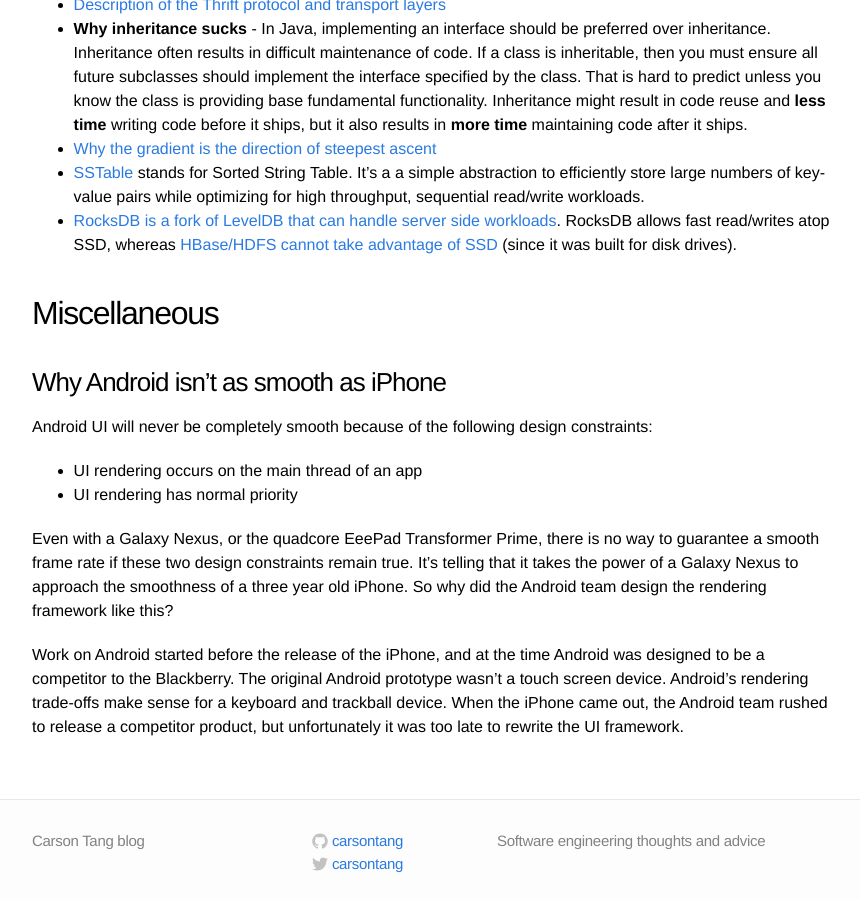
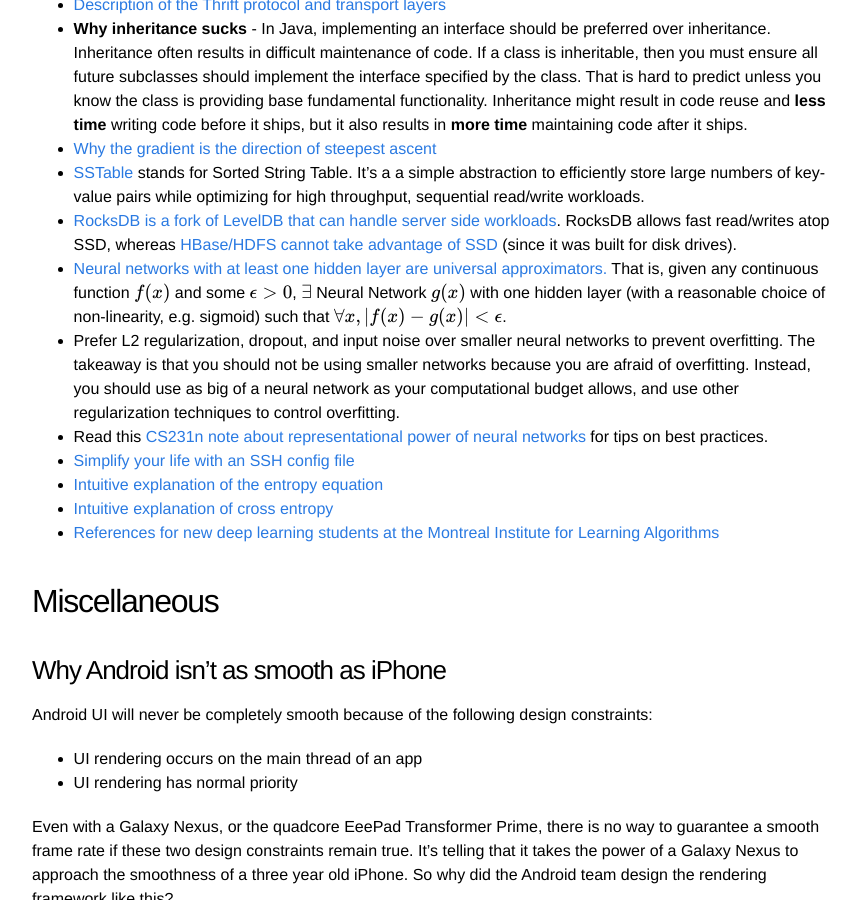
Before and after one commit to carsontang/carsontang.github.io, a Jekyll site: the page built from notes.md, in a window 1280 px wide and 900 px high, scrolled down 2166 px. Shown: the whole window, without its empty margins (208-1068 px from the left). Built offline with Jekyll 4.4.1, drawn with Linux system fonts in a browser that asks for light colours; formulas are drawn with MathJax 3.

Commit message:
Added deep learning resources

```diff
--- a/notes.md
+++ b/notes.md
@@ -100,6 +101,15 @@ permalink: /notes/
 * [Why the gradient is the direction of steepest ascent](http://www.math.usm.edu/lambers/mat280/spr10/lecture7.pdf)
 * [SSTable](https://www.igvita.com/2012/02/06/sstable-and-log-structured-storage-leveldb/) stands for Sorted String Table. It's a a simple abstraction to efficiently store large numbers of key-value pairs while optimizing for high throughput, sequential read/write workloads.
 * [RocksDB is a fork of LevelDB that can handle server side workloads](http://rocksdb.blogspot.com/2013/11/the-history-of-rocksdb.html). RocksDB allows fast read/writes atop SSD, whereas [HBase/HDFS cannot take advantage of SSD](http://hadoopblog.blogspot.com/2012/05/hadoop-and-solid-state-drives.html) (since it was built for disk drives).
+* [Neural networks with at least one hidden layer are universal
+	approximators.](http://cs231n.github.io/neural-networks-1/#representational-power) That is, given any continuous function $$f(x)$$ and some $$\epsilon > 0$$, $$\exists$$ Neural Network $$g(x)$$ with one hidden layer (with a reasonable choice of non-linearity, e.g. sigmoid) such that $$\forall x, |f(x) - g(x)| < \epsilon$$.
+* Prefer L2 regularization, dropout, and input noise over smaller neural networks to prevent overfitting. The takeaway is that you should not be using smaller networks because you are afraid of overfitting. Instead, you should use as big of a neural network as your computational budget allows, and use other regularization techniques to control overfitting.
+* Read this [CS231n note about representational power of neural networks](http://cs231n.github.io/neural-networks-1/#representational-power) for tips on best practices.
+* [Simplify your life with an SSH config
+	file](http://nerderati.com/2011/03/17/simplify-your-life-with-an-ssh-config-file/)
+* [Intuitive explanation of the entropy equation](https://www.youtube.com/watch?v=2s3aJfRr9gE)
+* [Intuitive explanation of cross entropy](http://colah.github.io/posts/2015-09-Visual-Information/)
+* [References for new deep learning students at the Montreal Institute for Learning Algorithms](https://docs.google.com/document/d/1IXF3h0RU5zz4ukmTrVKVotPQypChscNGf5k6E25HGvA/edit)
 
 
 ## Miscellaneous
```
Also changed, not shown: other parts of notes.md (+1 -0 lines), _posts/2017-04-29-machine-learning-and-deep-learning-resources.md (added, +23 -0 lines).
